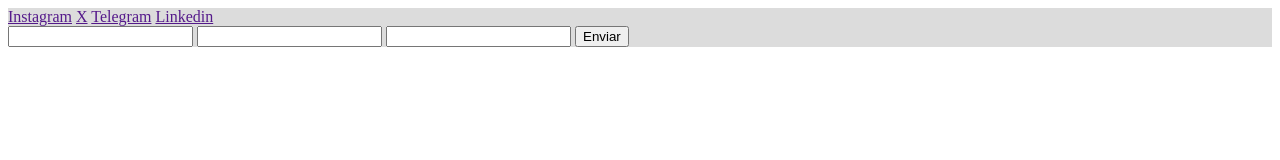
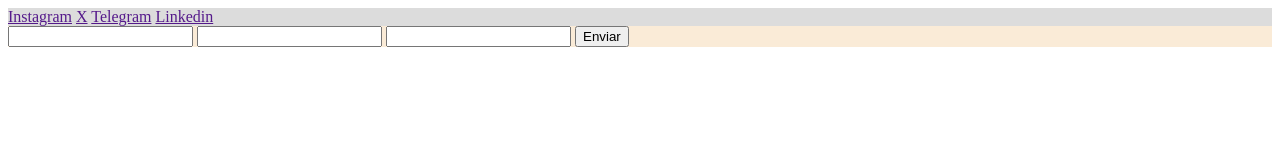
Before and after one commit to JoaoVitorCortes/learning-git, a plain HTML site: page index.html in a window 1280 px wide. Drawn offline with Linux system fonts and the light colour scheme.

Commit message:
estulização do formulario

```diff
--- a/style.css
+++ b/style.css
@@ -2,3 +2,8 @@
   background-color: rgb(220, 220, 220);
   color: aqua;
 }
+
+form {
+  background-color: antiquewhite;
+  color: aqua;
+}
```
